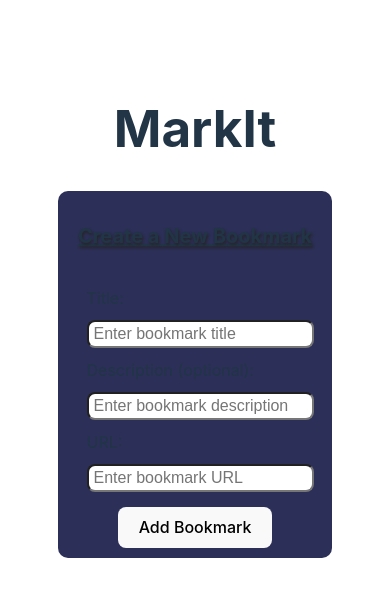
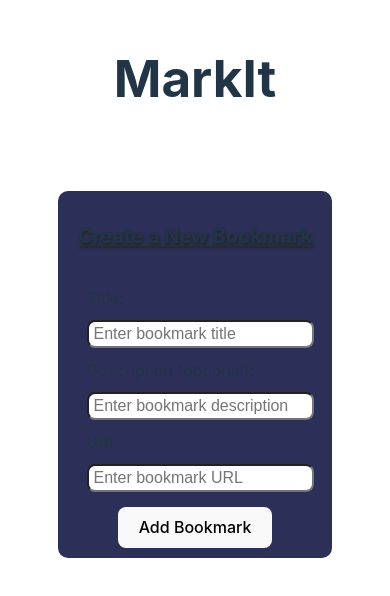
Before and after one commit to evelynmbart/neww-mark-it, a React (Vite) app: page / in a window 390 px wide. Shown: the part 110-706 px from the top of the page. Built offline with nearby package versions, Linux system fonts and the light colour scheme.

Commit message:
Add responsive grid layout and styling for bookmark list

```diff
--- a/src/App.css
+++ b/src/App.css
@@ -3,6 +3,13 @@
   margin: 0 auto;
   padding: 2rem;
   text-align: center;
+}
+
+.main-container {
+  display: flex;
+  flex-direction: column;
+  align-items: center;
+  gap: 50px;
 }
 
 .create-bookmark {
@@ -42,3 +49,26 @@ h3 {
   align-items: start;
   gap: 10px;
 }
+
+.bookmark-list {
+  display: grid;
+  grid-template-columns: repeat(2, 1fr);
+  gap: 50px;
+}
+
+.bookmark-card {
+  display: flex;
+  flex-direction: column;
+  align-items: start;
+  gap: 10px;
+
+  padding: 10px 20px;
+  border-radius: 10px;
+  box-shadow: 0 0 10px 1px rgba(255, 255, 255, 0.2);
+}
+
+@media (max-width: 768px) {
+  .bookmark-list {
+    grid-template-columns: 1fr;
+  }
+}
```
